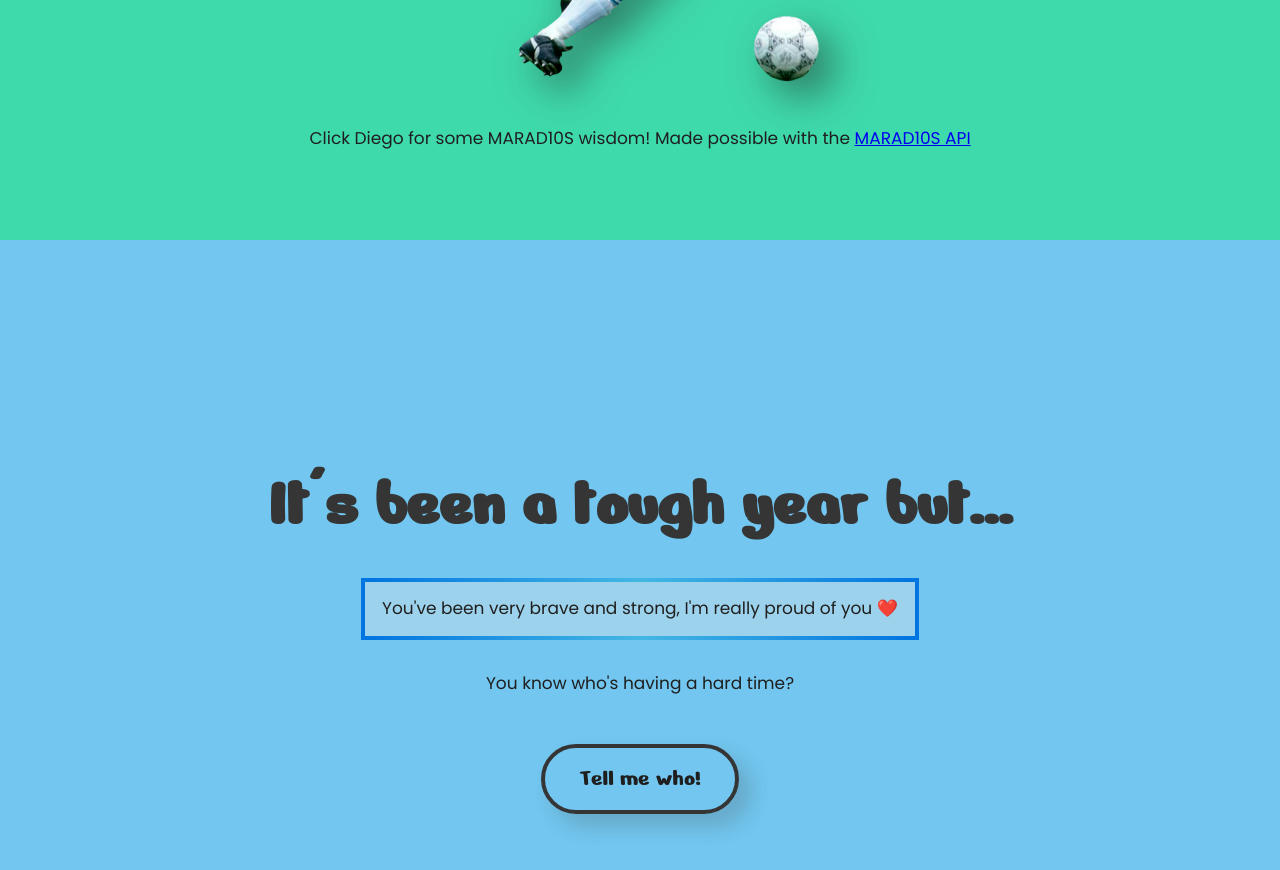
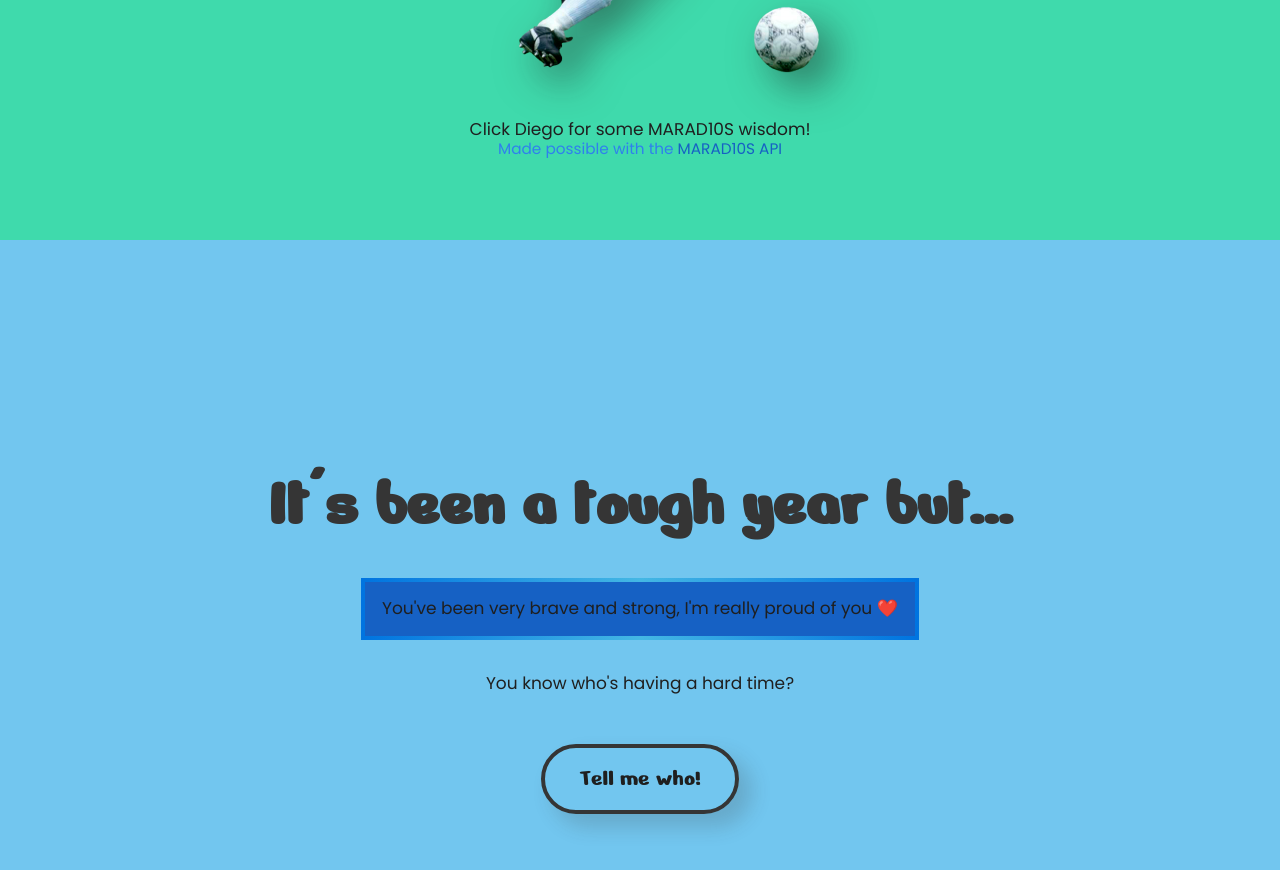
Before and after one commit to evelynfredin/2020isOverParty, a plain HTML site: page index.html in a window 1280 px wide. Shown: the part 1360-2230 px from the top of the page. Drawn offline with Linux system fonts and the light colour scheme.

Commit message:
I think I'm done

```diff
--- a/assets/css/global.css
+++ b/assets/css/global.css
@@ -5,6 +5,7 @@
   --alt-green: #abf3de;
   --alt-blue: #9dd2ec;
   --white: #ffffff;
+  --alt-blue: #1661c4;
   --dark: rgb(31, 31, 31);
   --alt-dark: rgb(53, 53, 53);
   --headings: "Nerko One", cursive;
--- a/assets/css/sections.css
+++ b/assets/css/sections.css
@@ -83,6 +83,21 @@ button.no-button:focus {
   transition: all ease 0.5s;
 }
 
+span.api {
+  color: var(--bg-bottom);
+  display: block;
+  font-size: 0.9rem;
+}
+
+span.api a {
+  color: var(--alt-blue);
+  text-decoration: none;
+}
+
+span.api a:hover {
+  color: var(--bg-bottom);
+}
+
 .diego:hover {
   opacity: 0.8;
 }
--- a/index.html
+++ b/index.html
@@ -49,7 +49,8 @@
                     </picture>
                 </button>
                 <p class="ask-diego">Click Diego for some MARAD10S wisdom!
-                    <span>Made possible with the <a href="https://marad10s.evelynfredin.com/">MARAD10S API</a></span>
+                    <span class="api">Made possible with the <a href="https://marad10s.evelynfredin.com/">MARAD10S
+                            API</a></span>
                 </p>
             </div>
         </section>
```
